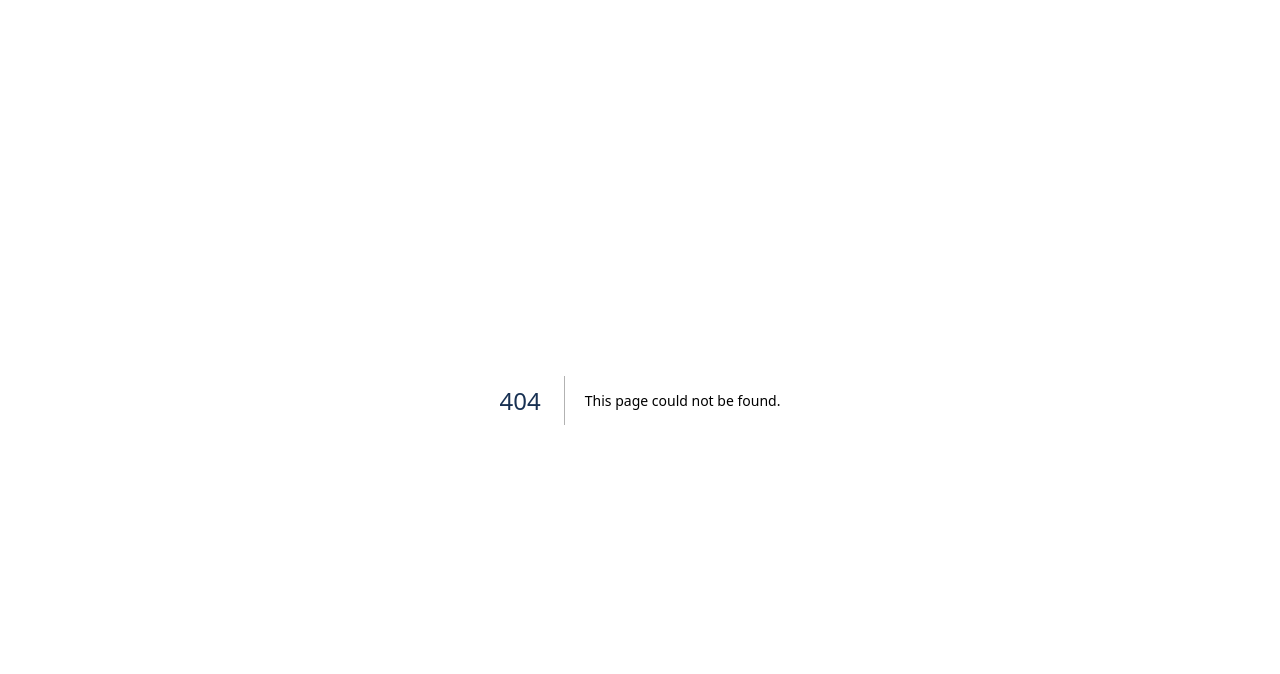
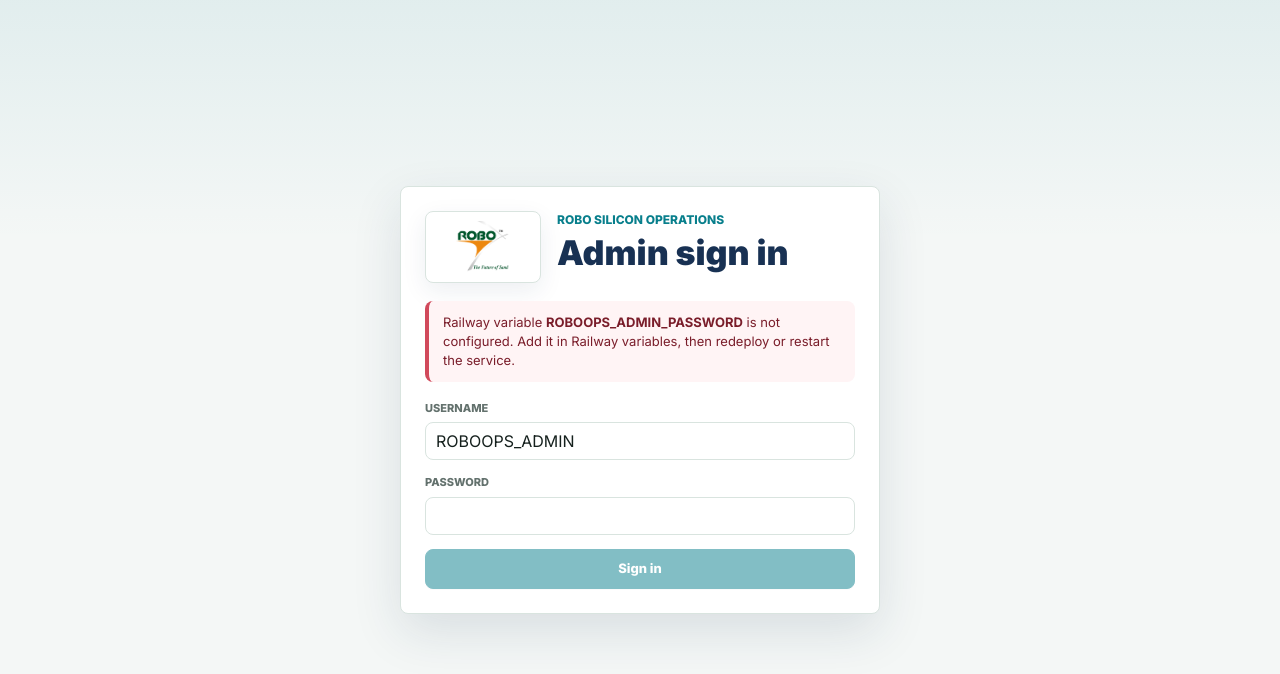
Before and after one commit to drbhoon/robo-operations-reporting-system, a Next.js app: page /login in a window 1280 px wide. Before the commit this address had no page. Shown: the top 674 px of the page. Built offline with nearby package versions, Linux system fonts and the light colour scheme.

Commit message:
Add admin access and Robo branding

```diff
--- /dev/null
+++ b/app/api/auth/login/route.ts
@@ -0,0 +1,17 @@
+import { NextResponse } from "next/server";
+import { createAdminSession, verifyAdminCredentials } from "@/src/lib/auth/admin";
+
+export const runtime = "nodejs";
+
+export async function POST(request: Request) {
+  const form = await request.formData();
+  const username = String(form.get("username") ?? "");
+  const password = String(form.get("password") ?? "");
+
+  if (!verifyAdminCredentials(username, password)) {
+    return NextResponse.redirect(new URL("/login?error=1", request.url), { status: 303 });
+  }
+
+  await createAdminSession(username.trim());
+  return NextResponse.redirect(new URL("/", request.url), { status: 303 });
+}
--- /dev/null
+++ b/app/api/auth/logout/route.ts
@@ -0,0 +1,9 @@
+import { NextResponse } from "next/server";
+import { clearAdminSession } from "@/src/lib/auth/admin";
+
+export const runtime = "nodejs";
+
+export async function GET(request: Request) {
+  await clearAdminSession();
+  return NextResponse.redirect(new URL("/login", request.url), { status: 303 });
+}
--- a/app/api/daily-records/route.ts
+++ b/app/api/daily-records/route.ts
@@ -1,10 +1,12 @@
 import { NextResponse } from "next/server";
+import { requireAdminSession } from "@/src/lib/auth/admin";
 import { listDailyRecords, saveDailyRecord } from "@/src/lib/capture/store";
 import type { CapturePayload } from "@/src/lib/capture/types";
 
 export const runtime = "nodejs";
 
 export async function GET(request: Request) {
+  await requireAdminSession();
   const url = new URL(request.url);
   const records = await listDailyRecords({
     plantCode: url.searchParams.get("plantCode") || undefined,
@@ -17,6 +19,7 @@
 }
 
 export async function POST(request: Request) {
+  const admin = await requireAdminSession();
   const body = (await request.json()) as {
     action?: "DRAFT" | "SUBMIT";
     record?: CapturePayload;
@@ -32,7 +35,7 @@
     const result = await saveDailyRecord({
       payload: body.record,
       action: body.action === "SUBMIT" ? "SUBMIT" : "DRAFT",
-      actor: body.actor,
+      actor: body.actor || admin.username,
       allowFinalEdit: body.allowFinalEdit,
     });
 
--- a/app/api/import/route.ts
+++ b/app/api/import/route.ts
@@ -1,10 +1,12 @@
 import { NextResponse } from "next/server";
+import { requireAdminSession } from "@/src/lib/auth/admin";
 import { parseGirWorkbook } from "@/src/lib/reporting/excel-parser";
 import { saveSnapshot } from "@/src/lib/reporting/store";
 
 export const runtime = "nodejs";
 
 export async function POST(request: Request) {
+  await requireAdminSession();
   const form = await request.formData();
   const workbook = form.get("workbook");
 
--- a/app/api/reports/[snapshotId]/route.ts
+++ b/app/api/reports/[snapshotId]/route.ts
@@ -1,4 +1,5 @@
 import { NextResponse } from "next/server";
+import { requireAdminSession } from "@/src/lib/auth/admin";
 import { getSnapshot } from "@/src/lib/reporting/store";
 import { loadSampleSnapshot } from "@/src/lib/reporting/sample";
 import { generatePowerPoint } from "@/src/lib/reporting/ppt";
@@ -9,6 +10,7 @@
   _request: Request,
   context: { params: Promise<{ snapshotId: string }> },
 ) {
+  await requireAdminSession();
   const { snapshotId } = await context.params;
   const sample = await loadSampleSnapshot();
   const snapshot = (await getSnapshot(snapshotId)) ?? (sample?.id === snapshotId ? sample : null);
--- a/app/api/snapshots/build/route.ts
+++ b/app/api/snapshots/build/route.ts
@@ -1,4 +1,5 @@
 import { NextResponse } from "next/server";
+import { requireAdminSession } from "@/src/lib/auth/admin";
 import { listDailyRecords } from "@/src/lib/capture/store";
 import { buildSnapshotFromDailyRecords } from "@/src/lib/capture/snapshot";
 import { saveSnapshot } from "@/src/lib/reporting/store";
@@ -6,6 +7,7 @@
 export const runtime = "nodejs";
 
 export async function POST(request: Request) {
+  await requireAdminSession();
   const body = (await request.json()) as {
     plantCode?: string;
     startDate?: string;
--- a/app/api/snapshots/route.ts
+++ b/app/api/snapshots/route.ts
@@ -1,9 +1,11 @@
 import { NextResponse } from "next/server";
+import { requireAdminSession } from "@/src/lib/auth/admin";
 import { getLatestSnapshot } from "@/src/lib/reporting/store";
 
 export const runtime = "nodejs";
 
 export async function GET() {
+  await requireAdminSession();
   const snapshot = await getLatestSnapshot();
   return NextResponse.json({ snapshot });
 }
--- a/app/dashboard-shell.tsx
+++ b/app/dashboard-shell.tsx
@@ -6,6 +6,7 @@
   Line,
   Scatter,
 } from "react-chartjs-2";
+import Image from "next/image";
 import {
   ArcElement,
   BarElement,
@@ -88,6 +89,7 @@
 );
 
 type Props = {
+  adminUsername: string;
   initialSnapshot: ReportSnapshot | null;
   initialRecords: DailyPlantRecord[];
 };
@@ -119,7 +121,7 @@
 const fmt = new Intl.NumberFormat("en-IN", { maximumFractionDigits: 1 });
 const pct = new Intl.NumberFormat("en-IN", { maximumFractionDigits: 1, style: "percent" });
 
-export function DashboardShell({ initialSnapshot, initialRecords }: Props) {
+export function DashboardShell({ adminUsername, initialSnapshot, initialRecords }: Props) {
   const [activeTab, setActiveTab] = useState<WorkspaceTab>("capture");
   const [dashboardView, setDashboardView] = useState<DashboardView>("daily");
   const [records, setRecords] = useState(initialRecords);
@@ -308,6 +310,10 @@
   return (
     <main className="app-shell">
       <section className="topbar">
+        <div className="brand-block">
+          <div className="logo-panel">
+            <Image alt="Robo Silicon" height={52} priority src="/robo-logo.png" width={92} />
+          </div>
           <div>
             <p className="eyebrow">Robo Silicon operations</p>
             <h1>Daily plant reality capture before reporting</h1>
@@ -316,7 +322,9 @@
               dashboards, locked snapshots, PowerPoint, PDF, or management summaries.
             </p>
           </div>
+        </div>
         <div className="toolbar">
+          <span className="admin-chip">{adminUsername}</span>
           <button className={tabClass(activeTab, "capture")} onClick={() => setActiveTab("capture")}>
             <ClipboardCheck size={16} />
             Capture
@@ -329,6 +337,9 @@
             <Presentation size={16} />
             Reports
           </button>
+          <a className="btn" href="/api/auth/logout">
+            Sign out
+          </a>
         </div>
       </section>
 
--- a/app/globals.css
+++ b/app/globals.css
@@ -65,6 +65,32 @@
   margin-bottom: 22px;
 }
 
+.brand-block {
+  display: flex;
+  min-width: 0;
+  align-items: flex-start;
+  gap: 16px;
+}
+
+.logo-panel {
+  display: inline-flex;
+  width: 116px;
+  min-width: 116px;
+  height: 72px;
+  align-items: center;
+  justify-content: center;
+  border: 1px solid var(--line);
+  border-radius: 8px;
+  background: #ffffff;
+  box-shadow: 0 8px 24px rgba(24, 49, 83, 0.08);
+}
+
+.logo-panel img {
+  max-width: 92px;
+  max-height: 52px;
+  object-fit: contain;
+}
+
 .eyebrow {
   margin: 0 0 6px;
   color: var(--accent);
@@ -96,6 +122,19 @@
   flex-wrap: wrap;
   gap: 10px;
   justify-content: flex-end;
+}
+
+.admin-chip {
+  display: inline-flex;
+  min-height: 40px;
+  align-items: center;
+  border: 1px solid var(--line);
+  border-radius: 999px;
+  background: rgba(255, 255, 255, 0.72);
+  color: var(--ink-muted);
+  padding: 0 12px;
+  font-size: 12px;
+  font-weight: 800;
 }
 
 .view-tabs {
@@ -256,6 +295,39 @@
 
 .form-grid.four {
   grid-template-columns: repeat(4, minmax(0, 1fr));
+}
+
+.login-shell {
+  display: grid;
+  min-height: 100vh;
+  place-items: center;
+  padding: 24px;
+}
+
+.login-card {
+  display: grid;
+  width: min(480px, 100%);
+  gap: 18px;
+  border: 1px solid var(--line);
+  border-radius: 8px;
+  background: var(--panel);
+  padding: 24px;
+  box-shadow: var(--shadow);
+}
+
+.login-form {
+  display: grid;
+  gap: 14px;
+}
+
+.alert-card {
+  border-left: 4px solid var(--accent-2);
+  border-radius: 8px;
+  background: #fff4f5;
+  color: #7a1d2a;
+  padding: 12px 14px;
+  font-size: 13px;
+  line-height: 1.45;
 }
 
 .product-grid {
@@ -705,6 +777,10 @@
     padding-top: 14px;
   }
 
+  .brand-block {
+    flex-direction: column;
+  }
+
   h1 {
     font-size: 27px;
   }
--- /dev/null
+++ b/app/login/page.tsx
@@ -0,0 +1,55 @@
+import Image from "next/image";
+import { adminPasswordVariableName, adminUsername, isAdminConfigured } from "@/src/lib/auth/admin";
+
+export const metadata = {
+  title: "Sign in | Robo Silicon Operations Reporting",
+};
+
+export default async function LoginPage({
+  searchParams,
+}: {
+  searchParams?: Promise<{ error?: string }>;
+}) {
+  const params = (await searchParams) ?? {};
+  const configured = isAdminConfigured();
+  const hasError = params.error === "1";
+
+  return (
+    <main className="login-shell">
+      <section className="login-card">
+        <div className="brand-block">
+          <div className="logo-panel">
+            <Image alt="Robo Silicon" height={52} priority src="/robo-logo.png" width={92} />
+          </div>
+          <div>
+            <p className="eyebrow">Robo Silicon operations</p>
+            <h1>Admin sign in</h1>
+          </div>
+        </div>
+
+        {!configured ? (
+          <div className="alert-card">
+            Railway variable <strong>{adminPasswordVariableName()}</strong> is not configured. Add it in Railway
+            variables, then redeploy or restart the service.
+          </div>
+        ) : null}
+
+        {hasError ? <div className="alert-card">Invalid admin username or password.</div> : null}
+
+        <form action="/api/auth/login" className="login-form" method="post">
+          <label className="field">
+            <span>Username</span>
+            <input autoComplete="username" defaultValue={adminUsername()} name="username" required />
+          </label>
+          <label className="field">
+            <span>Password</span>
+            <input autoComplete="current-password" name="password" required type="password" />
+          </label>
+          <button className="btn primary" disabled={!configured} type="submit">
+            Sign in
+          </button>
+        </form>
+      </section>
+    </main>
+  );
+}
--- a/app/page.tsx
+++ b/app/page.tsx
@@ -1,4 +1,5 @@
 import { DashboardShell } from "./dashboard-shell";
+import { requireAdminSession } from "@/src/lib/auth/admin";
 import { listDailyRecords } from "@/src/lib/capture/store";
 import { getLatestSnapshot } from "@/src/lib/reporting/store";
 import { loadSampleSnapshot } from "@/src/lib/reporting/sample";
@@ -10,8 +11,9 @@
 };
 
 export default async function Home() {
+  const admin = await requireAdminSession();
   const snapshot = (await getLatestSnapshot()) ?? (await loadSampleSnapshot());
   const records = await listDailyRecords();
 
-  return <DashboardShell initialSnapshot={snapshot} initialRecords={records} />;
+  return <DashboardShell adminUsername={admin.username} initialSnapshot={snapshot} initialRecords={records} />;
 }
--- /dev/null
+++ b/src/lib/auth/admin.ts
@@ -0,0 +1,103 @@
+import crypto from "node:crypto";
+import { cookies } from "next/headers";
+import { redirect } from "next/navigation";
+
+export type AdminSession = {
+  role: "ADMIN";
+  username: string;
+};
+
+const ADMIN_USERNAME = process.env.ROBOOPS_ADMIN_USERNAME || "ROBOOPS_ADMIN";
+const ADMIN_PASSWORD_ENV = "ROBOOPS_ADMIN_PASSWORD";
+const COOKIE_NAME = "roboops_session";
+const SESSION_TTL_SECONDS = 12 * 60 * 60;
+
+type SessionPayload = AdminSession & {
+  exp: number;
+};
+
+export function adminUsername() {
+  return ADMIN_USERNAME;
+}
+
+export function isAdminConfigured() {
+  return Boolean(process.env[ADMIN_PASSWORD_ENV]);
+}
+
+export function adminPasswordVariableName() {
+  return ADMIN_PASSWORD_ENV;
+}
+
+export function verifyAdminCredentials(username: string, password: string) {
+  const configuredPassword = process.env[ADMIN_PASSWORD_ENV];
+  if (!configuredPassword) return false;
+  if (username.trim().toUpperCase() !== ADMIN_USERNAME.toUpperCase()) return false;
+  return secureEqual(password, configuredPassword);
+}
+
+export async function createAdminSession(username = ADMIN_USERNAME) {
+  const cookieStore = await cookies();
+  const expires = Math.floor(Date.now() / 1000) + SESSION_TTL_SECONDS;
+  cookieStore.set(COOKIE_NAME, signPayload({ username, role: "ADMIN", exp: expires }), {
+    httpOnly: true,
+    maxAge: SESSION_TTL_SECONDS,
+    path: "/",
+    sameSite: "lax",
+    secure: process.env.NODE_ENV === "production",
+  });
+}
+
+export async function clearAdminSession() {
+  const cookieStore = await cookies();
+  cookieStore.delete(COOKIE_NAME);
+}
+
+export async function getAdminSession(): Promise<AdminSession | null> {
+  const cookieStore = await cookies();
+  const token = cookieStore.get(COOKIE_NAME)?.value;
+  if (!token) return null;
+  const payload = verifyToken(token);
+  if (!payload) return null;
+  return {
+    username: payload.username,
+    role: payload.role,
+  };
+}
+
+export async function requireAdminSession(): Promise<AdminSession> {
+  const session = await getAdminSession();
+  if (session) return session;
+  redirect("/login");
+}
+
+function signPayload(payload: SessionPayload) {
+  const encoded = Buffer.from(JSON.stringify(payload), "utf8").toString("base64url");
+  const signature = crypto.createHmac("sha256", sessionSecret()).update(encoded).digest("base64url");
+  return `${encoded}.${signature}`;
+}
+
+function verifyToken(token: string): SessionPayload | null {
+  const [encoded, signature] = token.split(".");
+  if (!encoded || !signature) return null;
+  const expected = crypto.createHmac("sha256", sessionSecret()).update(encoded).digest("base64url");
+  if (!secureEqual(signature, expected)) return null;
+
+  try {
+    const payload = JSON.parse(Buffer.from(encoded, "base64url").toString("utf8")) as SessionPayload;
+    if (payload.role !== "ADMIN") return null;
+    if (payload.exp < Math.floor(Date.now() / 1000)) return null;
+    return payload;
+  } catch {
+    return null;
+  }
+}
+
+function sessionSecret() {
+  return process.env.ROBOOPS_SESSION_SECRET || process.env[ADMIN_PASSWORD_ENV] || "local-dev-session-secret";
+}
+
+function secureEqual(left: string, right: string) {
+  const leftHash = crypto.createHash("sha256").update(left).digest();
+  const rightHash = crypto.createHash("sha256").update(right).digest();
+  return crypto.timingSafeEqual(leftHash, rightHash);
+}
```
Also changed, not shown: public/robo-logo.png (added), 2 other files (tests, documents, lock files or other folders). Lines whose indentation alone changed are shown as unchanged.
